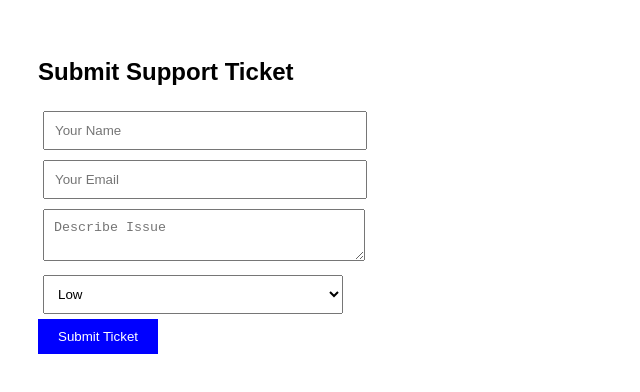
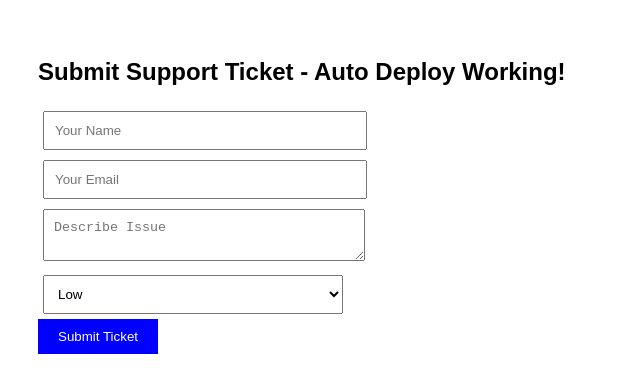
Before and after one commit to kokila-prakash/support-ticket-management-system, a plain HTML site: page index.html in a window 1280 px wide. Shown: the whole page, without its empty margins (0-640 px from the left). Drawn offline with Linux system fonts and the light colour scheme.

Commit message:
Update index.html

```diff
--- a/index.html
+++ b/index.html
@@ -4,7 +4,7 @@
 <style>body{font-family:Arial;padding:30px}input,textarea,select{width:300px;padding:10px;margin:5px}button{padding:10px 20px;background:blue;color:white;border:none}</style>
 </head>
 <body>
-<h2>Submit Support Ticket</h2>
+<h2>Submit Support Ticket - Auto Deploy Working!</h2>
 <input id="name" placeholder="Your Name"><br>
 <input id="email" placeholder="Your Email"><br>
 <textarea id="issue" placeholder="Describe Issue"></textarea><br>
```
